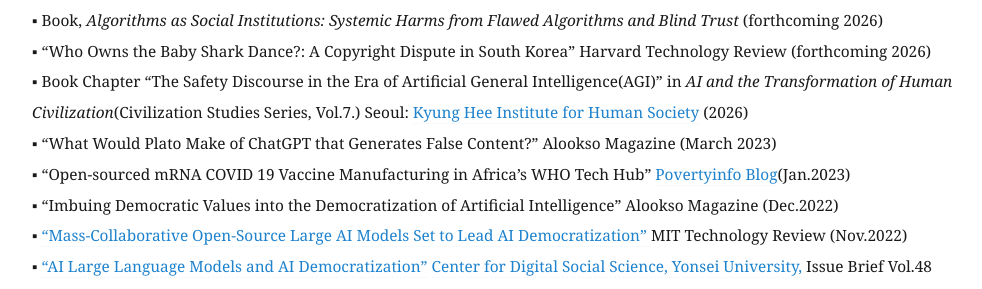
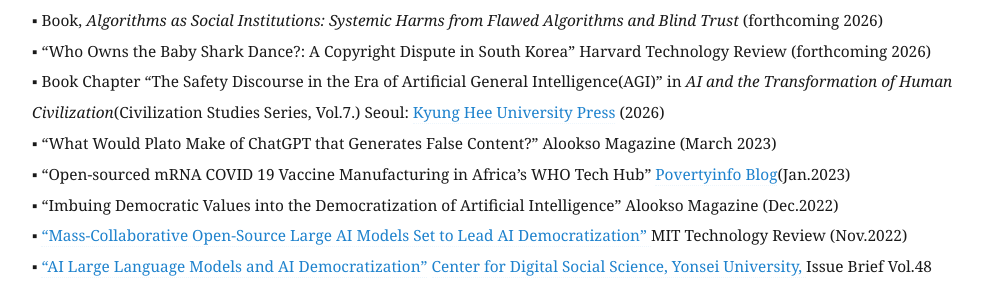
Before and after one commit to eunchangchoi/eunchangchoi.github.io, a Jekyll site: the page built from index.md, in a window 1280 px wide and 900 px high, scrolled down 2797 px. Shown: the part 158-447 px from the top of the window, without its empty margins (68-1050 px from the left). Built offline with Jekyll 4.4.1, drawn with Linux system fonts in a browser that asks for light colours.

Commit message:
Update index.md

```diff
--- a/index.md
+++ b/index.md
@@ -43,7 +43,7 @@
  <strong> ARTICLES, BOOKS & CHAPTERS </strong> <br>
 ▪ Book, <i> Algorithms as Social Institutions: Systemic Harms from Flawed Algorithms and Blind Trust</i> (forthcoming 2026) <br>
 ▪ “Who Owns the Baby Shark Dance?: A Copyright Dispute in South Korea” Harvard Technology Review (forthcoming 2026) <br>
-▪ Book Chapter “The Safety Discourse in the Era of Artificial General Intelligence(AGI)” in <i> AI and the Transformation of Human Civilization</i>(Civilization Studies Series, Vol.7.) Seoul: <a href= "http://kihs.khu.ac.kr/"> Kyung Hee Institute for Human Society</a> (2026) <br>
+▪ Book Chapter “The Safety Discourse in the Era of Artificial General Intelligence(AGI)” in <i> AI and the Transformation of Human Civilization</i>(Civilization Studies Series, Vol.7.) Seoul: <a href= "https://khupress.com/"> Kyung Hee University Press</a> (2026) <br>
 ▪ “What Would Plato Make of ChatGPT that Generates False Content?” Alookso Magazine (March 2023) <br>
 ▪ “Open-sourced mRNA COVID 19 Vaccine Manufacturing in Africa’s WHO Tech Hub” <a href="https://blog.naver.com/gp3project/222993202700"> Povertyinfo Blog</a>(Jan.2023) <br>
 ▪ “Imbuing Democratic Values into the Democratization of Artificial Intelligence” Alookso Magazine (Dec.2022) <br>
```
